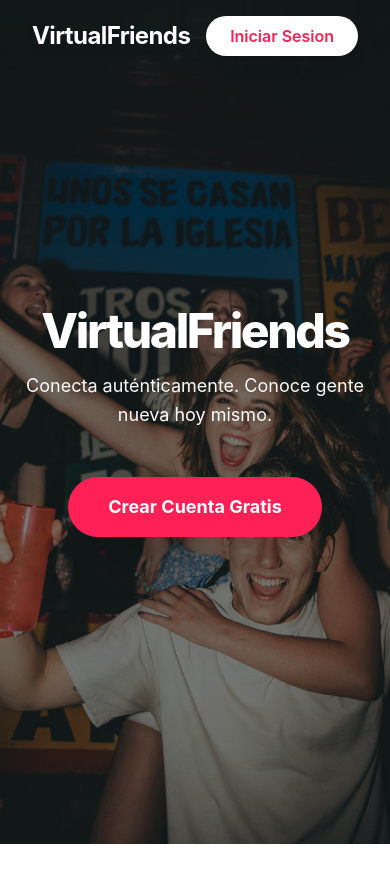
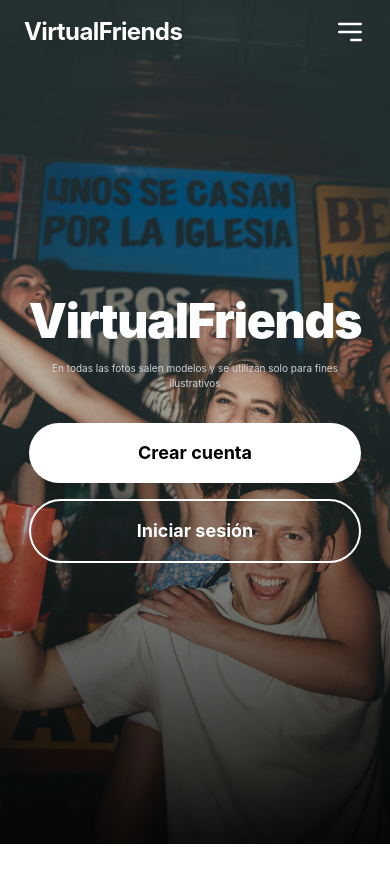
Before and after one commit to Gaviyscar66/proyecto, a React (Vite) app: page / in a window 390 px wide. Before the commit the page ends 844 px from the top, so only its background shows below. Built offline with nearby package versions, Linux system fonts and the light colour scheme.

Commit message:
navbarrrrr

```diff
--- a/src/components/Navbar.jsx
+++ b/src/components/Navbar.jsx
@@ -1,19 +1,23 @@
-import { useEffect } from "react";
+import { useState } from "react";
 import { Link, useLocation } from "react-router-dom";
 
 export default function Navbar() {
   const location = useLocation();
+  const [menuAbierto, setMenuAbierto] = useState(false);
 
   const rutasConNavbar = ["/", "/login", "/Register"];
   const isNavbarVisible = rutasConNavbar.includes(location.pathname);
 
   if (!isNavbarVisible) return null;
+
   return (
-    <nav className="bg-transparent px-8 py-4 w-full">
+    <nav className="bg-transparent px-6 md:px-8 py-4 w-full relative z-[100]">
       <div className="max-w-6xl mx-auto flex justify-between items-center">
-        <Link to="/" className="text-2xl font-bold text-white tracking-tight drop-shadow-md">
+        {/* Logo */}
+        <Link to="/" className="text-2xl font-bold text-white tracking-tight drop-shadow-md z-[110]">
           VirtualFriends
         </Link>
+
         <div className="hidden md:flex items-center gap-8">
           <Link to="/productos" className="text-white font-medium hover:text-rose-200 transition-colors drop-shadow-md">
             Nuestros Productos
@@ -28,7 +32,58 @@ export default function Navbar() {
 
         <Link
           to="/login"
-          className="bg-white text-rose-500 px-6 py-2 rounded-full font-semibold hover:bg-rose-50 transition-all shadow-lg"
+          className="hidden md:block bg-white text-rose-500 px-6 py-2 rounded-full font-semibold hover:bg-rose-50 transition-all shadow-lg"
+        >
+          Iniciar Sesion
+        </Link>
+
+        <button
+          onClick={() => setMenuAbierto(!menuAbierto)}
+          className="md:hidden text-white focus:outline-none z-[110]"
+        >
+          {menuAbierto ? (
+            <svg className="w-8 h-8" fill="none" stroke="currentColor" viewBox="0 0 24 24">
+              <path strokeLinecap="round" strokeLinejoin="round" strokeWidth="2" d="M6 18L18 6M6 6l12 12" />
+            </svg>
+          ) : (
+
+            <svg className="w-8 h-8" fill="none" stroke="currentColor" viewBox="0 0 24 24">
+              <path strokeLinecap="round" strokeLinejoin="round" strokeWidth="2" d="M4 6h16M4 12h16m-7 6h7" />
+            </svg>
+          )}
+        </button>
+      </div>
+
+      <div className={`
+        fixed inset-0 bg-black/95 backdrop-blur-md transition-transform duration-300 md:hidden
+        flex flex-col items-center justify-center gap-8
+        ${menuAbierto ? "translate-x-0" : "translate-x-full"}
+      `}>
+        <Link
+          to="/productos"
+          onClick={() => setMenuAbierto(false)}
+          className="text-white text-xl font-medium hover:text-rose-400"
+        >
+          Nuestros Productos
+        </Link>
+        <Link
+          to="/nosotros"
+          onClick={() => setMenuAbierto(false)}
+          className="text-white text-xl font-medium hover:text-rose-400"
+        >
+          Sobre Nosotros
+        </Link>
+        <Link
+          to="/seguridad"
+          onClick={() => setMenuAbierto(false)}
+          className="text-white text-xl font-medium hover:text-rose-400"
+        >
+          Seguridad
+        </Link>
+        <Link
+          to="/login"
+          onClick={() => setMenuAbierto(false)}
+          className="mt-4 bg-rose-500 text-white px-8 py-3 rounded-full font-bold text-lg hidden md:block"
         >
           Iniciar Sesion
         </Link>
--- a/src/page/Inicio.jsx
+++ b/src/page/Inicio.jsx
@@ -7,17 +7,15 @@ export default function Home() {
   const [esMovil, setEsMovil] = useState(window.innerWidth < 768);
 
   useEffect(() => {
-    const handleResize = () => {
-      setEsMovil(window.innerWidth < 768);
-    };
-
+    const handleResize = () => setEsMovil(window.innerWidth < 768);
     window.addEventListener("resize", handleResize);
     return () => window.removeEventListener("resize", handleResize);
   }, []);
 
   return (
     <div
-      className="min-h-screen flex items-center justify-center relative bg-gray-900 transition-all duration-500"
+      /* md:items-center y md:justify-center vuelven al centro en PC */
+      className="min-h-screen flex flex-col justify-end items-center md:justify-center relative bg-gray-900 transition-all duration-500"
       style={{
         backgroundImage: `url(${esMovil ? imagenMovil : imagenPC})`,
         backgroundSize: 'cover',
@@ -25,20 +23,37 @@ export default function Home() {
         backgroundRepeat: 'no-repeat'
       }}
     >
-      <div className="absolute inset-0 bg-black/50 z-0"></div>
-      <div className="text-center text-white relative z-10 px-6">
-        <h1 className="text-5xl md:text-7xl font-extrabold mb-4 tracking-tighter drop-shadow-2xl">
+      <div className="absolute inset-0 bg-gradient-to-t from-black/90 via-black/20 to-transparent md:bg-black/50 z-0"></div>
+
+      <div className="relative z-10 px-8 pb-16 md:pb-0 text-center flex flex-col items-center justify-center min-h-screen md:min-h-0 translate-y-10 md:translate-y-0">
+
+        <h1 className="text-5xl md:text-7xl font-black md:font-extrabold text-white mb-4 tracking-tight md:drop-shadow-2xl">
           VirtualFriends
         </h1>
-        <p className="text-lg md:text-2xl mb-12 max-w-sm md:max-w-lg mx-auto leading-relaxed">
+
+        <p className="text-lg text-white md:text-2xl mb-12 max-w-sm md:max-w-lg mx-auto leading-relaxed md:block hidden">
           Conecta auténticamente. Conoce gente nueva hoy mismo.
         </p>
-        <Link
-          to="/Register"
-          className="bg-rose-500 text-white px-10 py-4 rounded-full font-bold text-lg hover:bg-rose-600 transition-all hover:scale-105 active:scale-95 shadow-2xl inline-block"
-        >
-          Crear Cuenta Gratis
-        </Link>
+
+        <p className="text-[10px] text-gray-300 mb-8 max-w-xs md:hidden">
+          En todas las fotos salen modelos y se utilizan solo para fines ilustrativos
+        </p>
+
+        <div className="flex flex-col md:flex-row gap-4 w-full max-w-sm md:max-w-none justify-center">
+          <Link
+            to="/Register"
+            className="bg-white md:bg-rose-500 text-black md:text-white px-10 py-4 rounded-full font-bold text-lg hover:scale-105 transition-all active:scale-95 shadow-xl"
+          >
+            Crear cuenta
+          </Link>
+
+          <Link
+            to="/login"
+            className="bg-transparent border-2 border-white text-white px-10 py-4 rounded-full font-bold text-lg hover:bg-white/10 md:hidden transition-all"
+          >
+            Iniciar sesión
+          </Link>
+        </div>
       </div>
     </div>
   );
```
